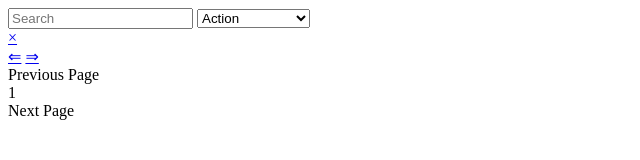
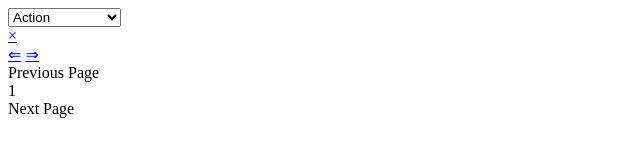
Before and after one commit to TiffanyContreras/TiffanyTarea8, a plain HTML site: page Index.html in a window 1280 px wide. Shown: the whole page, without its empty margins (0-640 px from the left). Drawn offline with Linux system fonts and the light colour scheme; no server answers.

Commit message:
Update Index.html

```diff
--- a/Index.html
+++ b/Index.html
@@ -13,7 +13,7 @@
 
 
         <form  name="form">
-            <input type="text" placeholder="Search" id="search" class="search">
+
             <select id="año" name="año" onchange="cambia()"> </select>
         </form>
 
```
